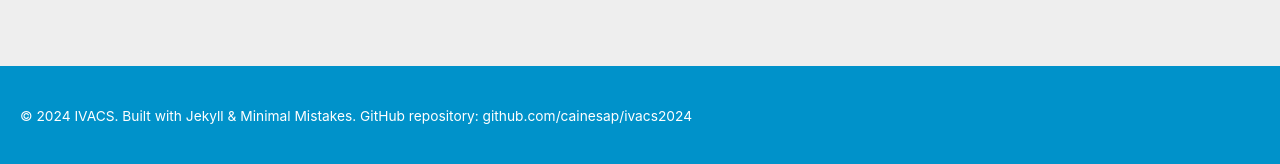
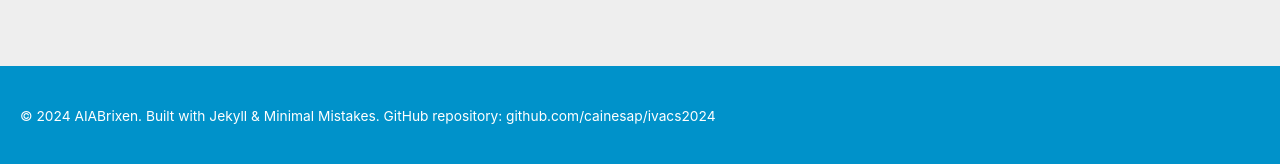
Before and after one commit to gfburton/aiabrixen2024, a Jekyll site: the page built from _pages/home.md, in a window 1280 px wide. Shown: the part 1359-1523 px from the top of the page. Built offline with Jekyll 4.4.1, drawn with Linux system fonts in a browser that asks for light colours; cached includes are drawn as plain includes; nearby versions of some CDN libraries; part of the change alters nothing that is shown.

Commit message:
Update _config.yml

```diff
--- a/_config.yml
+++ b/_config.yml
@@ -18,10 +18,10 @@ livereload: true
 
 # Site Settings
 locale                   : "en-US"
-title                    : "IVACS 2024"
+title                    : "AIA Brixen 2024"
 title_separator          : "-"
-name                     : "IVACS"
-description              : "Official website for the 2024 Conference on Inter-Varietal Applied Corpus Studies"
+name                     : "AIABrixen"
+description              : "Official website for the 2024 AIA Seminar in Brixen-Bressanone"
 url                      : "https://github.com/FreedomIntelligence/FreedomIntelligence.github.io" # the base hostname & protocol for your site e.g. "https://mmistakes.github.io"
 baseurl                  : # the subpath of your site, e.g. "/blog"
 repository               : #"naacl-org/naacl-2021-website" # GitHub username/repo-name e.g. "mmistakes/minimal-mistakes"
@@ -33,7 +33,7 @@ words_per_minute         : 200
 comments:
   provider               : "disqus"
   disqus:
-    shortname            : "ivacs2024"
+    shortname            : "aiabrixen2024"
 reCaptcha:
   siteKey                :
   secret                 :
@@ -117,7 +117,7 @@ footer:
     #   url: https://facebook.com/
     - label: "GitHub"
       icon: "fab fa-fw fa-github"
-      url: https://github.com/cainesap/ivacs2024
+      url: https://github.com/gfburton/aiabrixen2024/
       #url: https://github.com/FreedomIntelligence/FreedomIntelligence.github.io
     # - label: "GitLab"
     #   icon: "fab fa-fw fa-gitlab"
```
